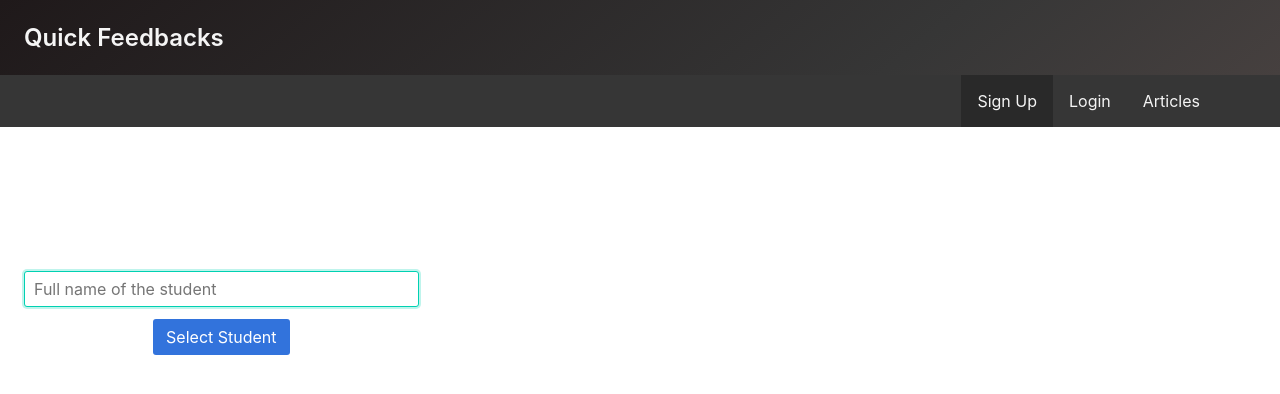
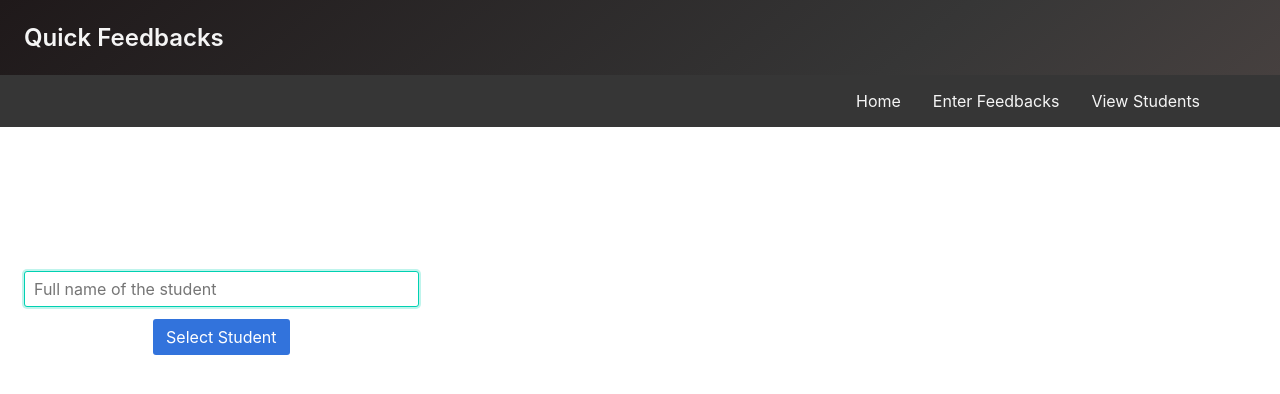
Before and after one commit to roshnet/feedback-visualizer, a Flask app: page / in a window 1280 px wide. Shown: the top 394 px of the page. Run offline with Flask 2, Linux system fonts and the light colour scheme.

Commit message:
layout.html: Change navbar headers

```diff
--- a/templates/layout.html
+++ b/templates/layout.html
@@ -33,9 +33,9 @@
 		</div>
 		<div id="navMenu" class="navbar-menu">
 			<div class="navbar-end">
-				<a href="" class="navbar-item is-active">Sign Up</a>
-				<a href="" class="navbar-item">Login</a>
-				<a href="#" class="navbar-item">Articles</a>
+                <a href="/" class="navbar-item">Home</ahref>
+                <a href="/feedback" class="navbar-item">Enter Feedbacks</a>
+				<a href="/viewall" class="navbar-item">View Students</a>
 			</div>
 		</div>
 	</div>
```
